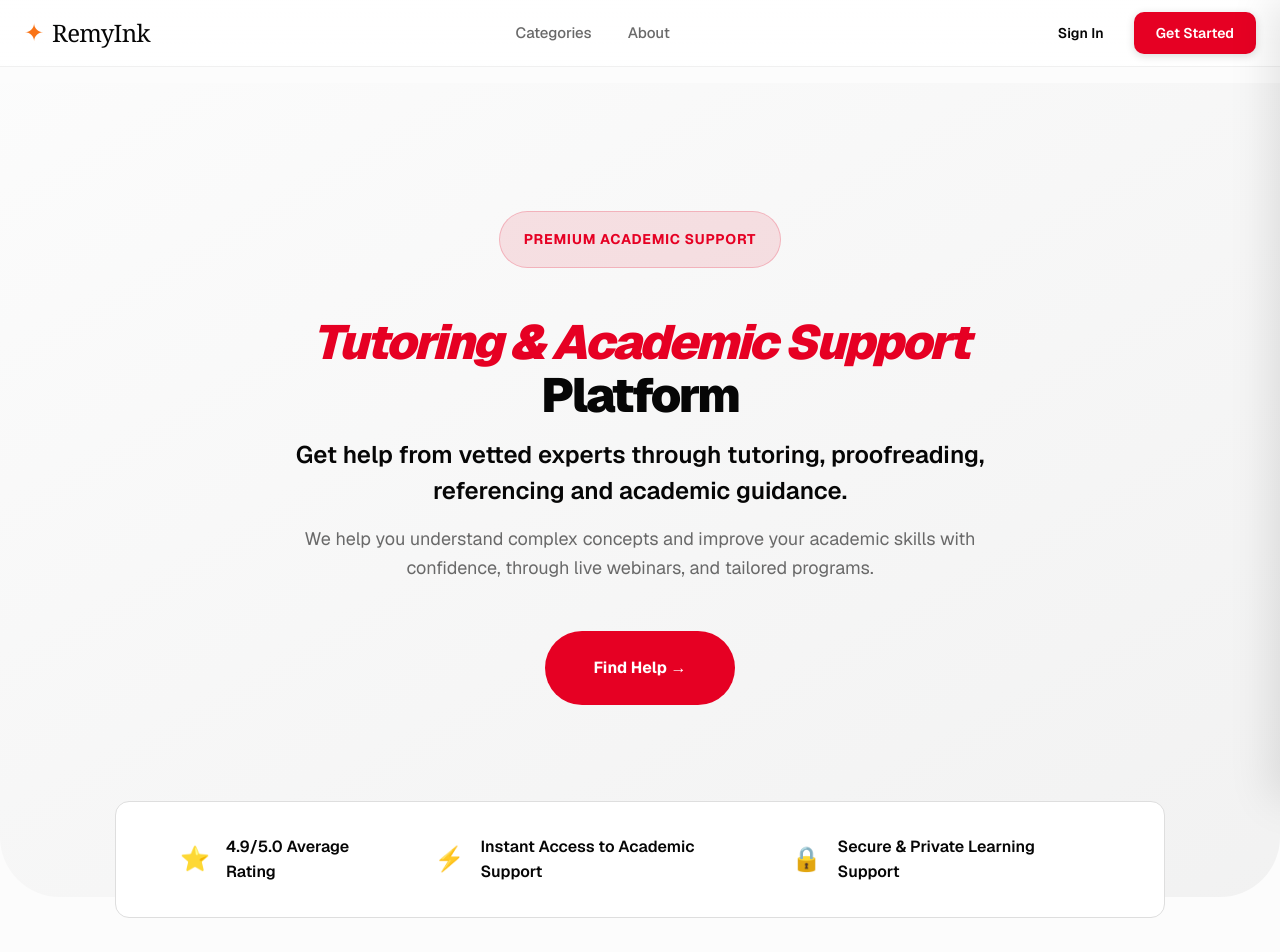
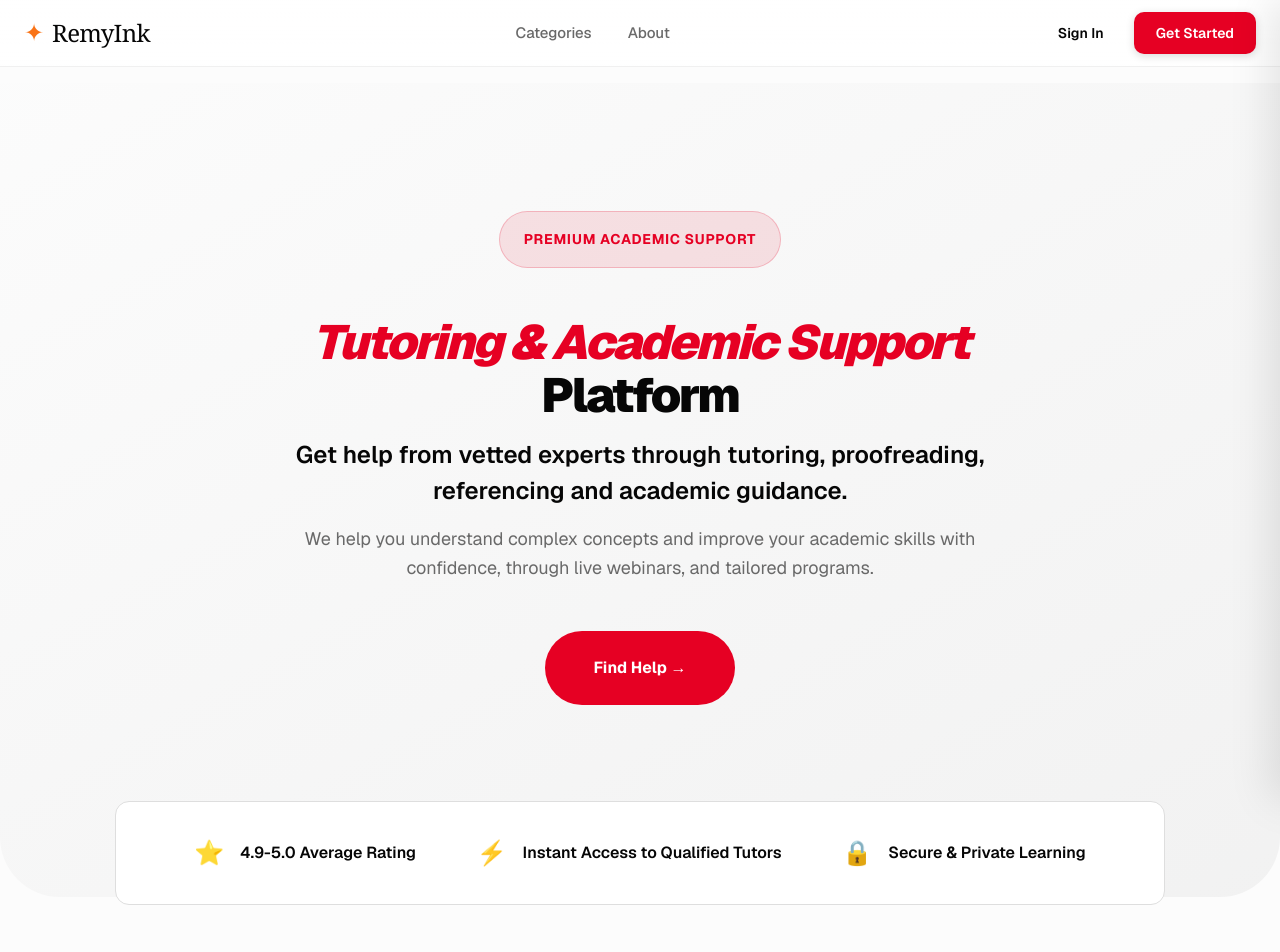
Before and after one commit to Remy-R-Coder/RemyInk_Front, a Next.js app: page / in a window 1280 px wide. Shown: the top 952 px of the page. Built offline with nearby package versions, Linux system fonts and the light colour scheme; no server answers.

Commit message:
changes to home

```diff
--- a/components/home/Home.jsx
+++ b/components/home/Home.jsx
@@ -118,15 +118,15 @@ const Home = () => {
             <section className="value-strip">
                 <div className="value-item">
                     <span className="value-icon">⭐</span>
-                    <p className="value-text">4.9/5.0 Average Rating</p>
+                    <p className="value-text">4.9-5.0 Average Rating</p>
                 </div>
                 <div className="value-item">
                     <span className="value-icon">⚡</span>
-                    <p className="value-text">Instant Access to Academic Support</p>
+                    <p className="value-text">Instant Access to Qualified Tutors</p>
                 </div>
                 <div className="value-item">
                     <span className="value-icon">🔒</span>
-                    <p className="value-text">Secure & Private Learning Support</p>
+                    <p className="value-text">Secure & Private Learning</p>
                 </div>
             </section>
 
```
